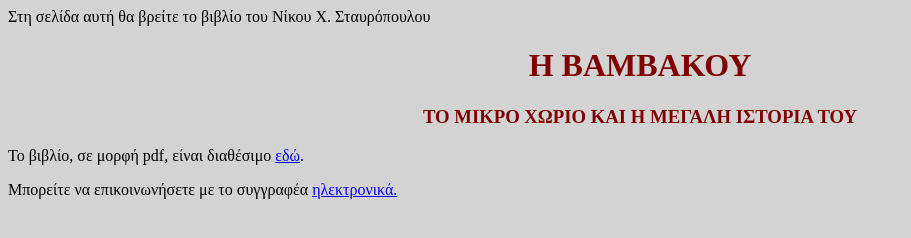
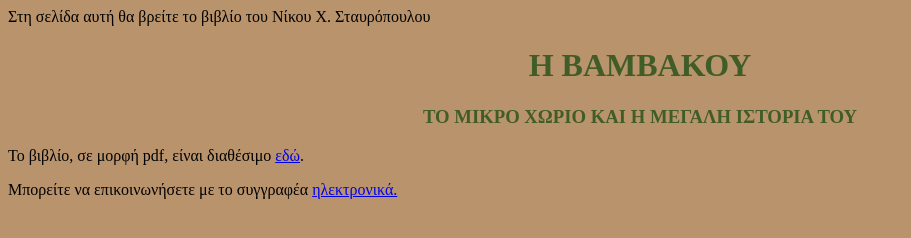
Before and after one commit to istoriavamvakous/istoriavamvakous.github.io, a plain HTML site: page index.html in a window 1280 px wide. Shown: the whole page, without its empty margins (0-911 px from the left). Drawn offline with Linux system fonts and the light colour scheme.

Commit message:
temp checkin

```diff
--- a/index.html
+++ b/index.html
@@ -3,7 +3,7 @@
   <head>
     <style>
       body {
-         background-color: lightgray
+         background-color: #b9936c
       }
 
       .text {
@@ -12,7 +12,7 @@
 
        #main-title, #subtitle {
          text-align: center;
-         color: maroon
+         color: #405d27
        }
     </style>
 
```
